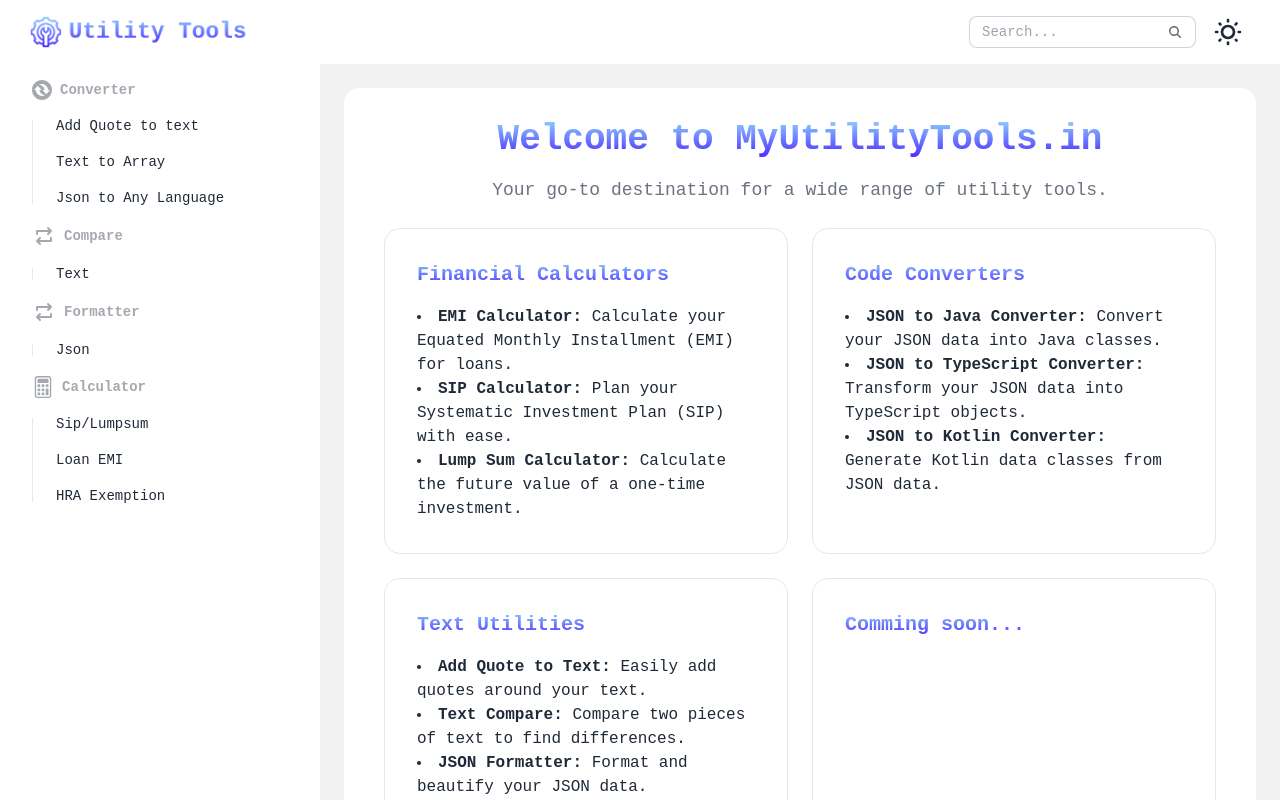
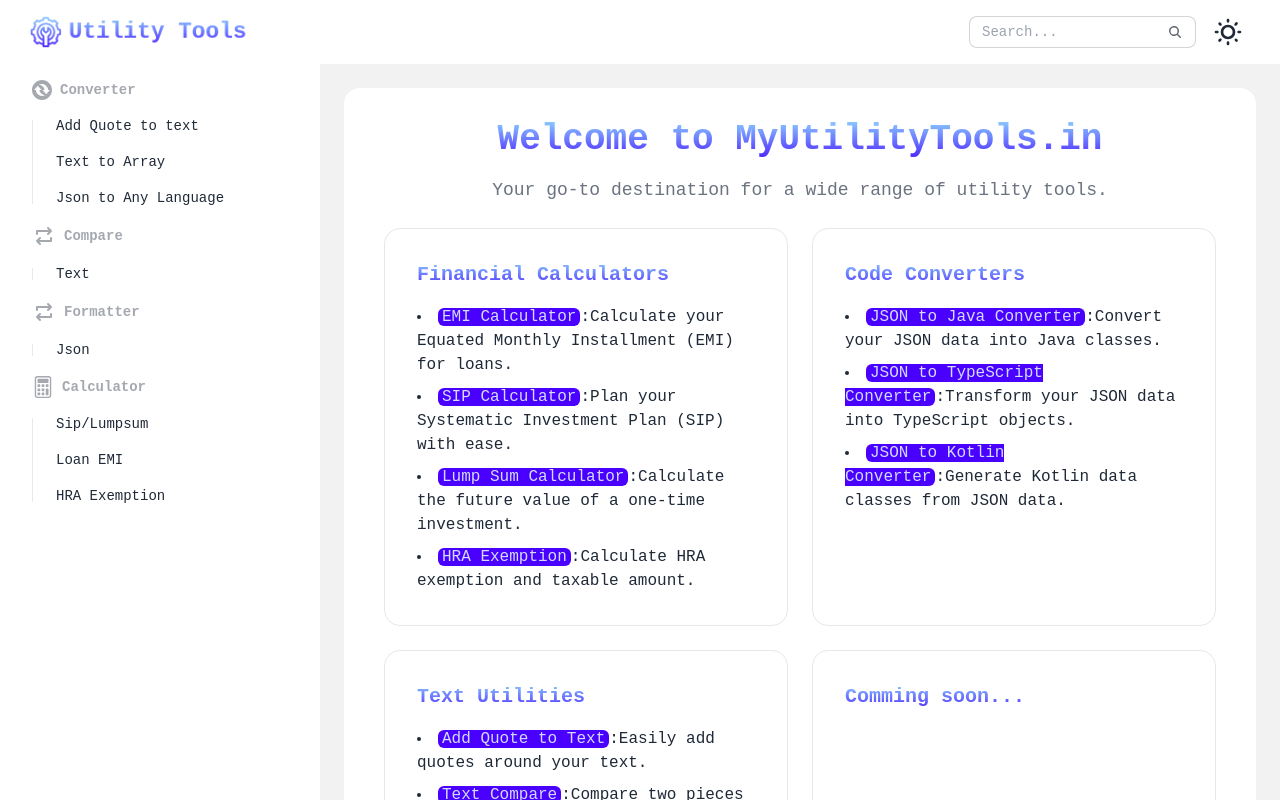
Before and after one commit to BarboolRahhi/my-utility-tools, a React (Vite) app: page / in a window 1280 px wide. Built offline with nearby package versions, Linux system fonts and the light colour scheme; a web font is replaced by a local one.

Commit message:
add link to home page

```diff
--- a/src/config.tsx
+++ b/src/config.tsx
@@ -123,7 +123,7 @@
         },
         {
           name: "HRA Exemption",
-          link: "hra-exemption",
+          link: "/hra-exemption",
           component: <HRAExemptionCalculator />,
         },
       ],
@@ -147,3 +147,76 @@
   { path: "/", element: <HomePage /> },
   ...routes,
 ];
+
+export const featuresHomePage = [
+  {
+    title: "Financial Calculators",
+    items: [
+      {
+        name: "EMI Calculator",
+        description:
+          "Calculate your Equated Monthly Installment (EMI) for loans.",
+        link: "/emi-calculator",
+      },
+      {
+        name: "SIP Calculator",
+        description: "Plan your Systematic Investment Plan (SIP) with ease.",
+        link: "/sip-calculator",
+      },
+      {
+        name: "Lump Sum Calculator",
+        description: "Calculate the future value of a one-time investment.",
+        link: "/sip-calculator",
+      },
+      {
+        name: "HRA Exemption",
+        description: "Calculate HRA exemption and taxable amount.",
+        link: "/hra-exemption",
+      },
+    ],
+  },
+  {
+    title: "Code Converters",
+    items: [
+      {
+        name: "JSON to Java Converter",
+        description: "Convert your JSON data into Java classes.",
+        link: "/json-to-code",
+      },
+      {
+        name: "JSON to TypeScript Converter",
+        description: "Transform your JSON data into TypeScript objects.",
+        link: "/json-to-code",
+      },
+      {
+        name: "JSON to Kotlin Converter",
+        description: "Generate Kotlin data classes from JSON data.",
+        link: "/json-to-code",
+      },
+    ],
+  },
+  {
+    title: "Text Utilities",
+    items: [
+      {
+        name: "Add Quote to Text",
+        description: "Easily add quotes around your text.",
+        link: "/add-quote-to-text",
+      },
+      {
+        name: "Text Compare",
+        description: "Compare two pieces of text to find differences.",
+        link: "/text-compare",
+      },
+      {
+        name: "JSON Formatter",
+        description: "Format and beautify your JSON data.",
+        link: "/json-format",
+      },
+    ],
+  },
+  {
+    title: "Comming soon...",
+    items: [],
+  },
+];
--- a/src/pages/HomePage.tsx
+++ b/src/pages/HomePage.tsx
@@ -1,63 +1,6 @@
+import { NavLink } from "react-router-dom";
 import MainContainer from "../components/MainContainer";
-
-const features = [
-  {
-    title: "Financial Calculators",
-    items: [
-      {
-        name: "EMI Calculator",
-        description:
-          "Calculate your Equated Monthly Installment (EMI) for loans.",
-      },
-      {
-        name: "SIP Calculator",
-        description: "Plan your Systematic Investment Plan (SIP) with ease.",
-      },
-      {
-        name: "Lump Sum Calculator",
-        description: "Calculate the future value of a one-time investment.",
-      },
-    ],
-  },
-  {
-    title: "Code Converters",
-    items: [
-      {
-        name: "JSON to Java Converter",
-        description: "Convert your JSON data into Java classes.",
-      },
-      {
-        name: "JSON to TypeScript Converter",
-        description: "Transform your JSON data into TypeScript objects.",
-      },
-      {
-        name: "JSON to Kotlin Converter",
-        description: "Generate Kotlin data classes from JSON data.",
-      },
-    ],
-  },
-  {
-    title: "Text Utilities",
-    items: [
-      {
-        name: "Add Quote to Text",
-        description: "Easily add quotes around your text.",
-      },
-      {
-        name: "Text Compare",
-        description: "Compare two pieces of text to find differences.",
-      },
-      {
-        name: "JSON Formatter",
-        description: "Format and beautify your JSON data.",
-      },
-    ],
-  },
-  {
-    title: "Comming soon...",
-    items: [],
-  },
-];
+import { featuresHomePage } from "../config";
 
 const HomePage = () => {
   return (
@@ -77,14 +20,19 @@
         <section>
           {/* <h2 className="text-3xl font-semibold  mb-6">Features</h2>  */}
           <div className="grid grid-cols-1 md:grid-cols-2 gap-6">
-            {features.map(({ title, items }) => (
+            {featuresHomePage.map(({ title, items }) => (
               <div className="card border hover:bg-base-200" key={title}>
                 <div className="card-body">
                   <h3 className="card-title text-xl logo">{title}</h3>
-                  <ul className="list-disc list-inside mt-2">
-                    {items.map(({ name, description }) => (
-                      <li key={name}>
-                        <strong>{name}:</strong> {description}
+                  <ul className="list-disc list-inside space-y-2">
+                    {items.map(({ name, description, link }) => (
+                      <li key={name} className="mt-2 ">
+                        <NavLink to={link}>
+                          <span className="badge-primary px-1 rounded-md hover:bg-opacity-80">
+                            {name}
+                          </span>
+                        </NavLink>
+                        :{description}
                       </li>
                     ))}
                   </ul>
```
